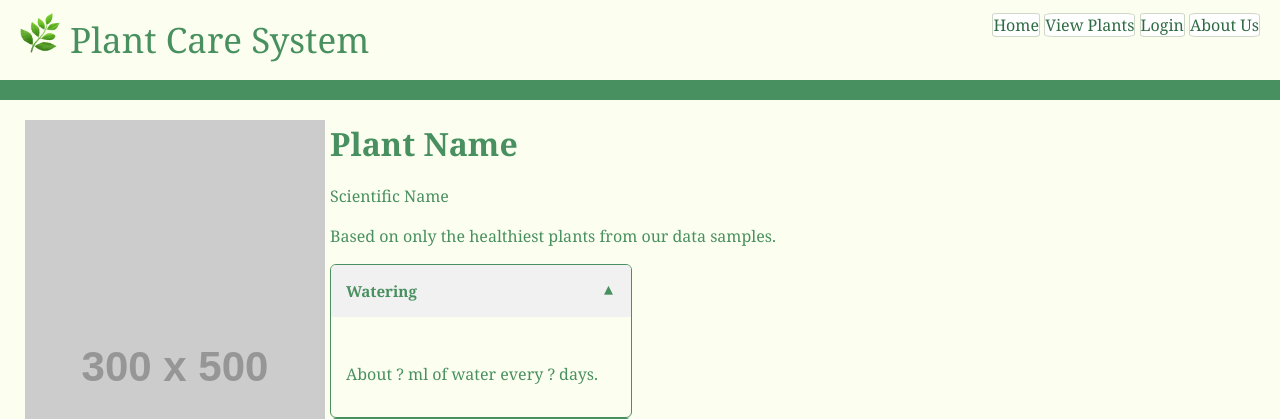
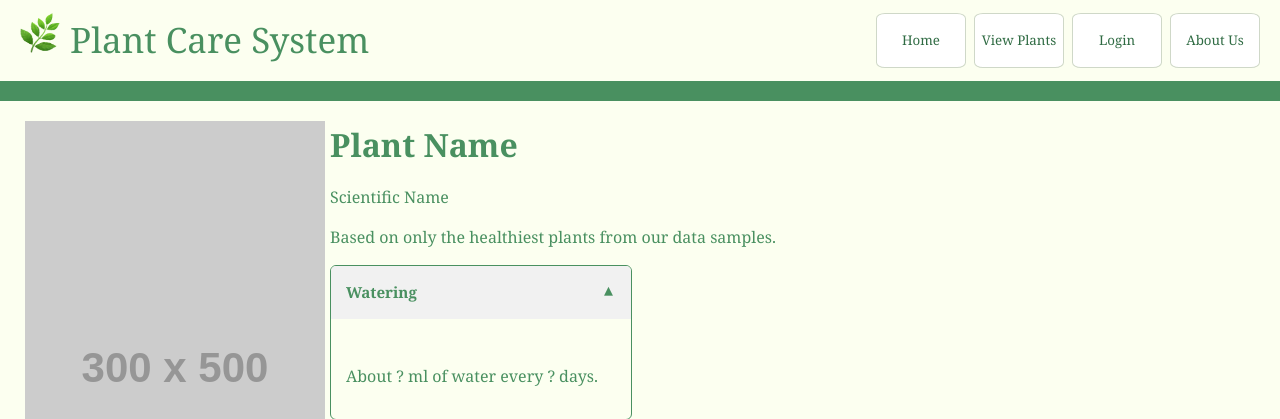
Before and after one commit to poopydesu/485_Plant_Care_System, a PHP site: page /plant-info.php in a window 1280 px wide. Shown: the top 419 px of the page. Run offline with PHP 8.4, Linux system fonts and the light colour scheme; grey boxes labelled with a size stand in for pictures from a placeholder-image service; data that the repository does not hold is empty; some libraries are stand-ins or nearby versions.

Commit message:
Update style.css
Fix nav buttons layout, increase height of expanding boxes on the plant-info.php page

```diff
--- a/src/style.css
+++ b/src/style.css
@@ -51,12 +51,24 @@ nav {
 
 /* Styles for index.html buttons */
 .nav-btn {
+    display: flex;
+    align-items: center;
+    justify-content: center;
+    box-sizing: border-box;
+    font-size: 13.33px;
     width: 90px;
     height: 55px;
     border: 1.5px solid var(--line);
     border-radius: 10%;
     background: #fff;
     color: var(--leaf);
+}
+
+/* Holds the nav buttons in a row */
+.nav-links {
+    display: flex;
+    align-items: center;
+    gap: 8px;
 }
 
 /* Styles for index.html buttons on hover*/
@@ -281,7 +293,7 @@ li { display: flex;
 
 /* When checkbox is checked, expand the content container */
 .toggle-input:checked~.box-content {
-    max-height: 200px;
+    max-height: 1000px;
     opacity: 1;
     padding: 15px;
 }
```
